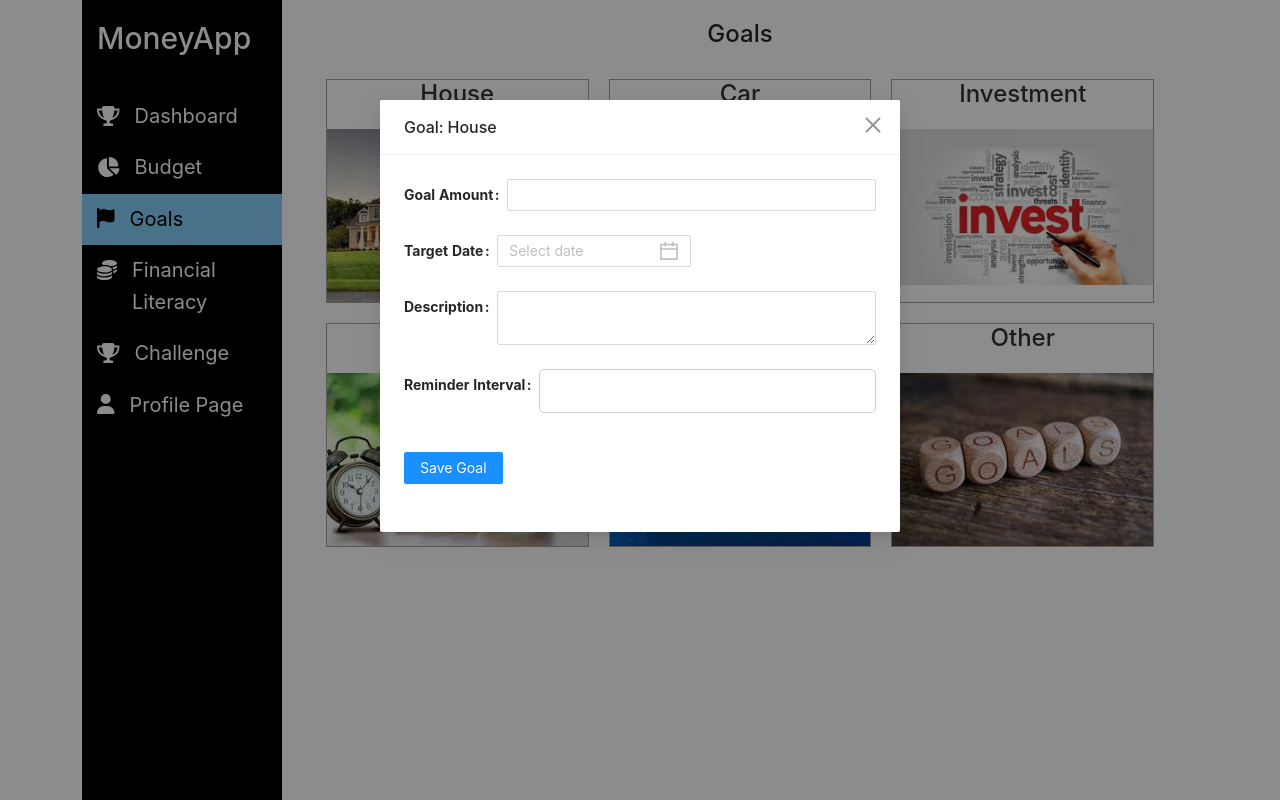
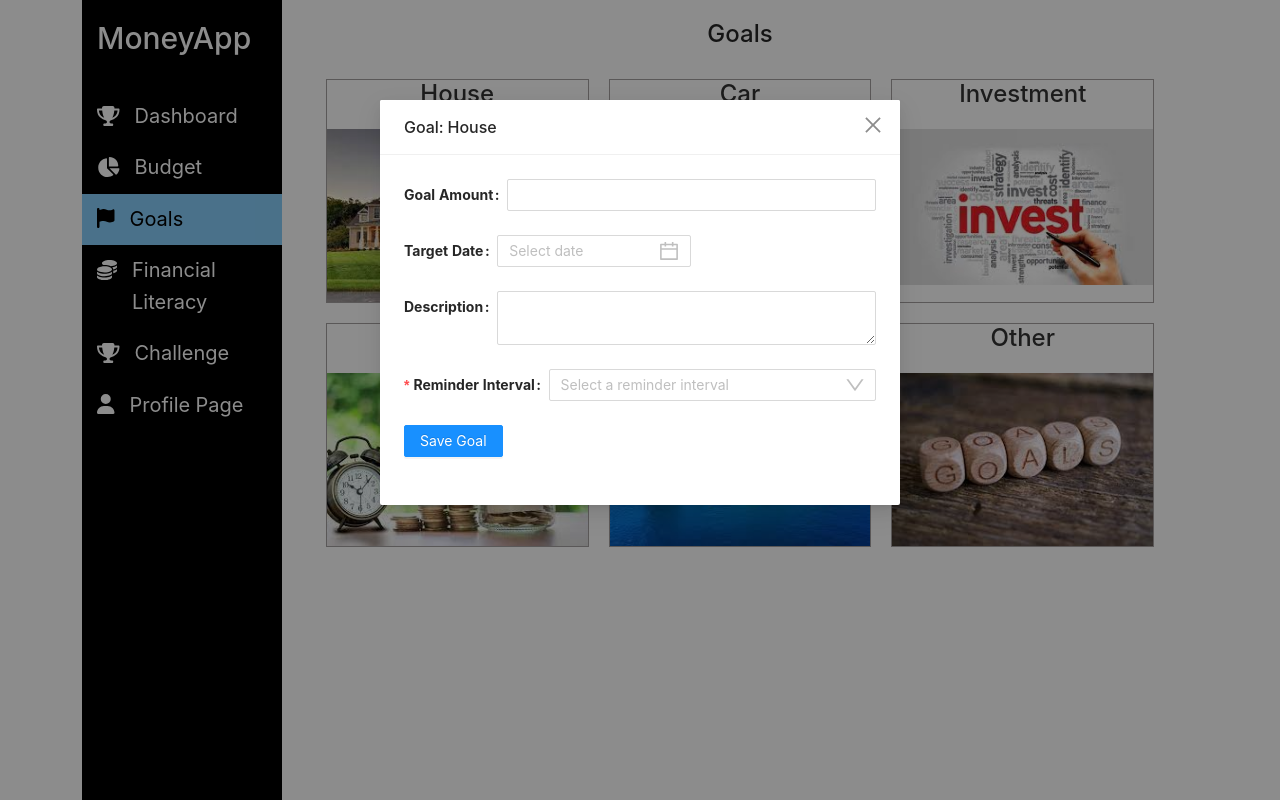
Before and after one commit to Abhi23pawar/MoneyApp, a React (Create React App) app in the folder client/: page /goalsPage in a window 1280 px wide. Both pictures are taken after a click on the element "House". Built offline with nearby package versions, Linux system fonts and the light colour scheme.

Commit message:
Goals Reminder Interval dropdown added

```diff
--- a/client/src/components/GoalForm.js
+++ b/client/src/components/GoalForm.js
@@ -1,5 +1,5 @@
 import React, { useState } from 'react';
-import { Modal, Form, Input, DatePicker, Button } from 'antd';
+import { Modal, Form, Input, Select, DatePicker, Button } from 'antd';
 
 const GoalForm = ({ onClose, goal }) => {
   const [form] = Form.useForm();
@@ -38,9 +38,19 @@ const GoalForm = ({ onClose, goal }) => {
           <Input.TextArea />
         </Form.Item>
 
-        <Form.Item label="Reminder Interval" name="reminderInterval">
-          <Input />
-        </Form.Item>
+
+        <Form.Item
+            name="reminderInterval"
+            label="Reminder Interval"
+            rules={[{ required: true, message: "Please select a reminder interval" }]}
+          >
+            <Select placeholder="Select a reminder interval">
+              <Select.Option value="daily">Daily</Select.Option>
+              <Select.Option value="weekly">Weekly</Select.Option>
+              <Select.Option value="monthly">Monthly</Select.Option>
+            </Select>
+          </Form.Item>
+
 
         <Form.Item>
           <Button type="primary" htmlType="submit" className={isSubmitted ? 'submitted' : ''}>
```
